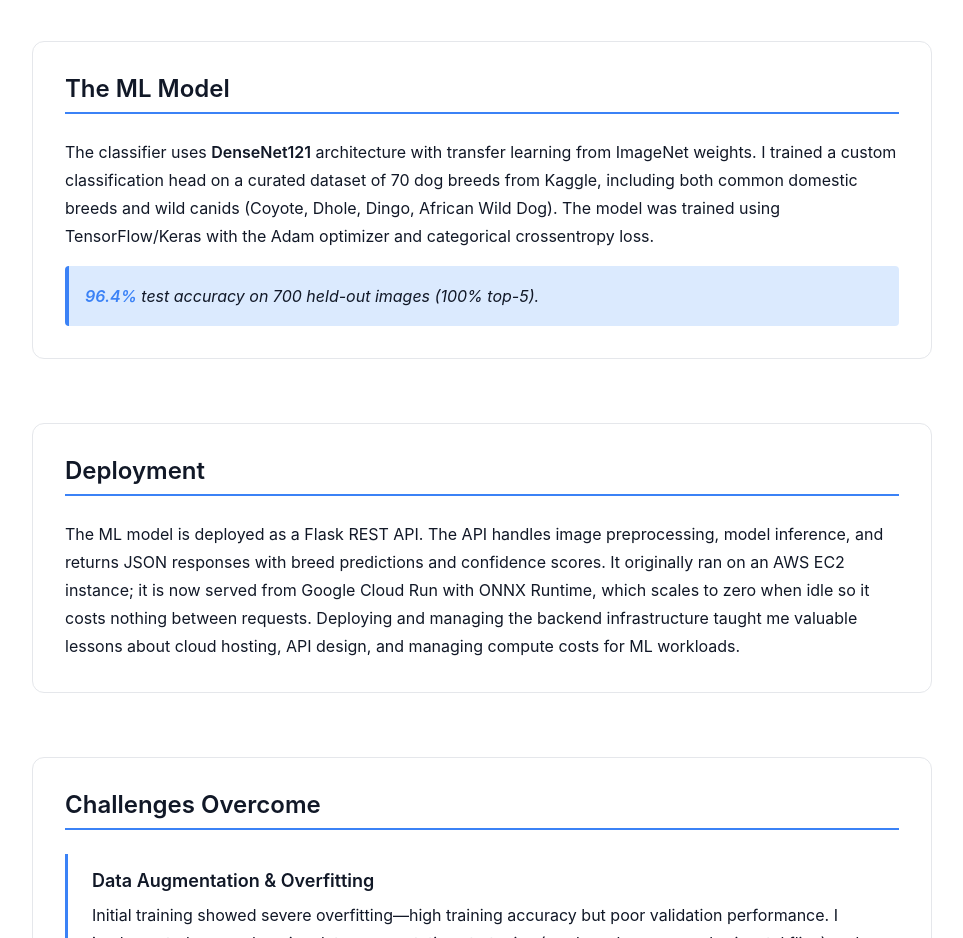
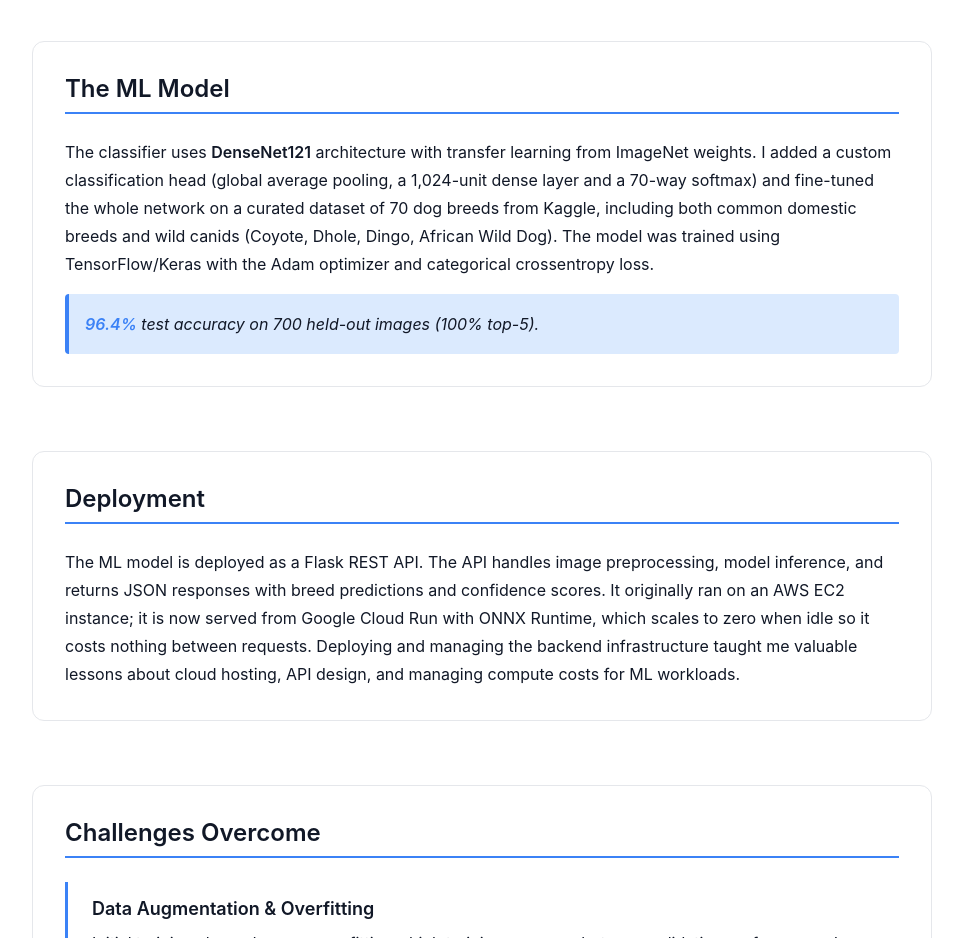
Before and after one commit to jakobmpalmer/Dog-Breed-Classifier, a React (Create React App) app: page /about in a window 1280 px wide. Shown: the part 920-1858 px from the top of the page, without its empty margins (158-1121 px from the left). Built offline with nearby package versions, Linux system fonts and the light colour scheme; no server answers.

Commit message:
Describe the model as a custom head with the whole network fine-tuned

```diff
--- a/src/pages/About/About.js
+++ b/src/pages/About/About.js
@@ -36,8 +36,9 @@ function About() {
           <h2>The ML Model</h2>
           <p>
             The classifier uses <strong>DenseNet121</strong> architecture with transfer learning
-            from ImageNet weights. I trained a custom classification head on a curated dataset of
-            70 dog breeds from Kaggle, including both common domestic breeds and wild canids
+            from ImageNet weights. I added a custom classification head (global average pooling,
+            a 1,024-unit dense layer and a 70-way softmax) and fine-tuned the whole network on a
+            curated dataset of 70 dog breeds from Kaggle, including both common domestic breeds and wild canids
             (Coyote, Dhole, Dingo, African Wild Dog). The model was trained using TensorFlow/Keras
             with the Adam optimizer and categorical crossentropy loss.
           </p>
```
